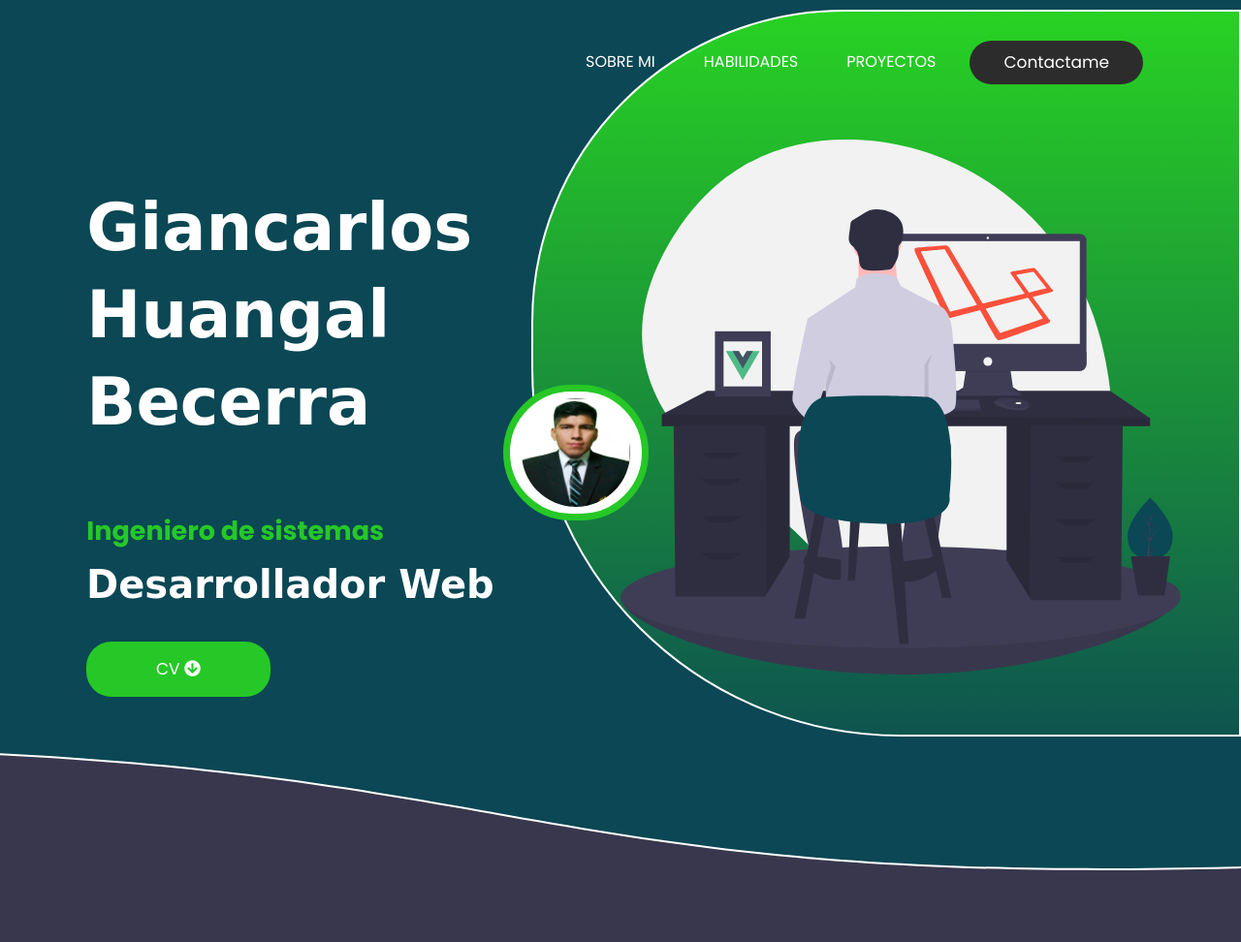
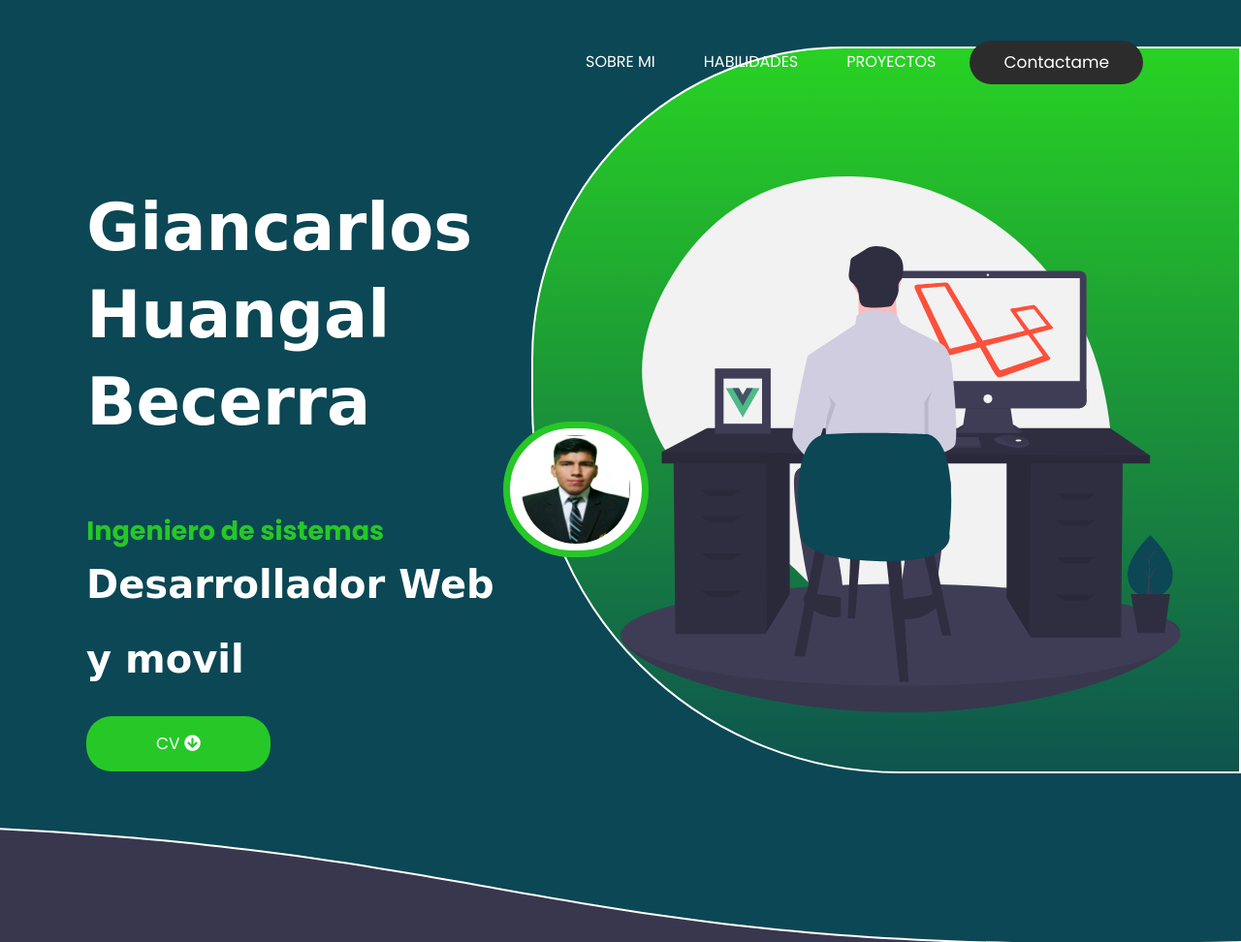
Before and after one commit to giiian98/GiancarlosH, a plain HTML site: page index.html in a window 1280 px wide. Shown: the top 972 px of the page at 97% size. Drawn offline with nearby package versions, Linux system fonts and the light colour scheme; files whose address does not match are found by name; a web font is replaced by a local one.

Commit message:
prueba 1

```diff
--- a/index.html
+++ b/index.html
@@ -109,7 +109,7 @@
                         <strong class="animate__animated animate__fadeIn animate__delay-3s">Ingeniero de
                            sistemas</strong>
                         <span class=" animate__animated animate__jackInTheBox animate__delay-2s">Desarrollador
-                           Web</span>
+                           Web y movil</span>
                         <a href="./pdf/CV-Giancarlos-Huangal-Becerra.pdf" id="cv" class="wow animate__animated animate__bounceIn animate__slower" target="_blank">CV <i
                               class="fas fa-arrow-circle-down"></i></a>
                      </div>
```
